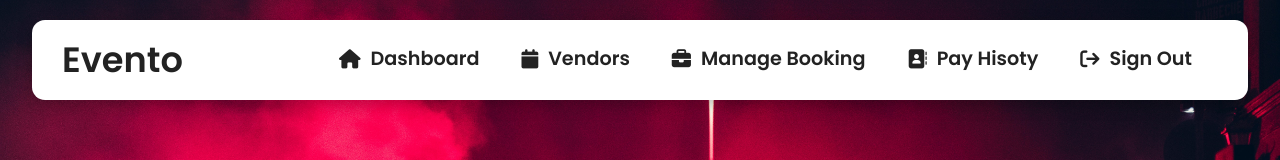
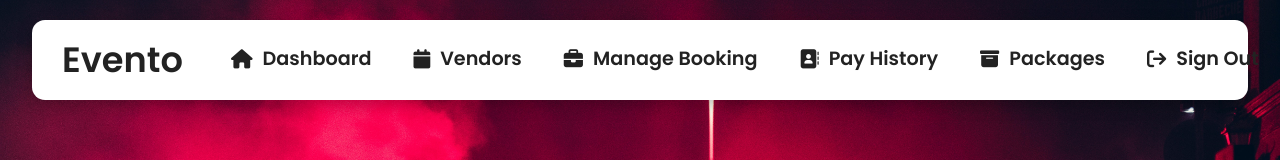
Before and after one commit to MalshiHimangana/Evento-Dashboard, a React (Create React App) app: page /Booking in a window 1280 px wide. Shown: the top 160 px of the page. Built offline with nearby package versions, Linux system fonts and the light colour scheme; no server answers; the database is empty.

Commit message:
add package page

```diff
--- a/src/Components/Menuitems.js
+++ b/src/Components/Menuitems.js
@@ -25,11 +25,19 @@ export const  Menuitems = [
 
 
     {
-       title : "Pay Hisoty",
+       title : "Pay History",
        url : "/PayHistory",
        cName : "nav-links",
        icon : "fa-solid fa-address-book"
     },
+
+    {
+      title : "Packages",
+      url : "/Package",
+      cName : "nav-links",
+      icon : "fa fa-archive"
+   },
+
 
     {
       title : "Sign Out",
```
Also changed, not shown: src/Pages/Package.js (added).
